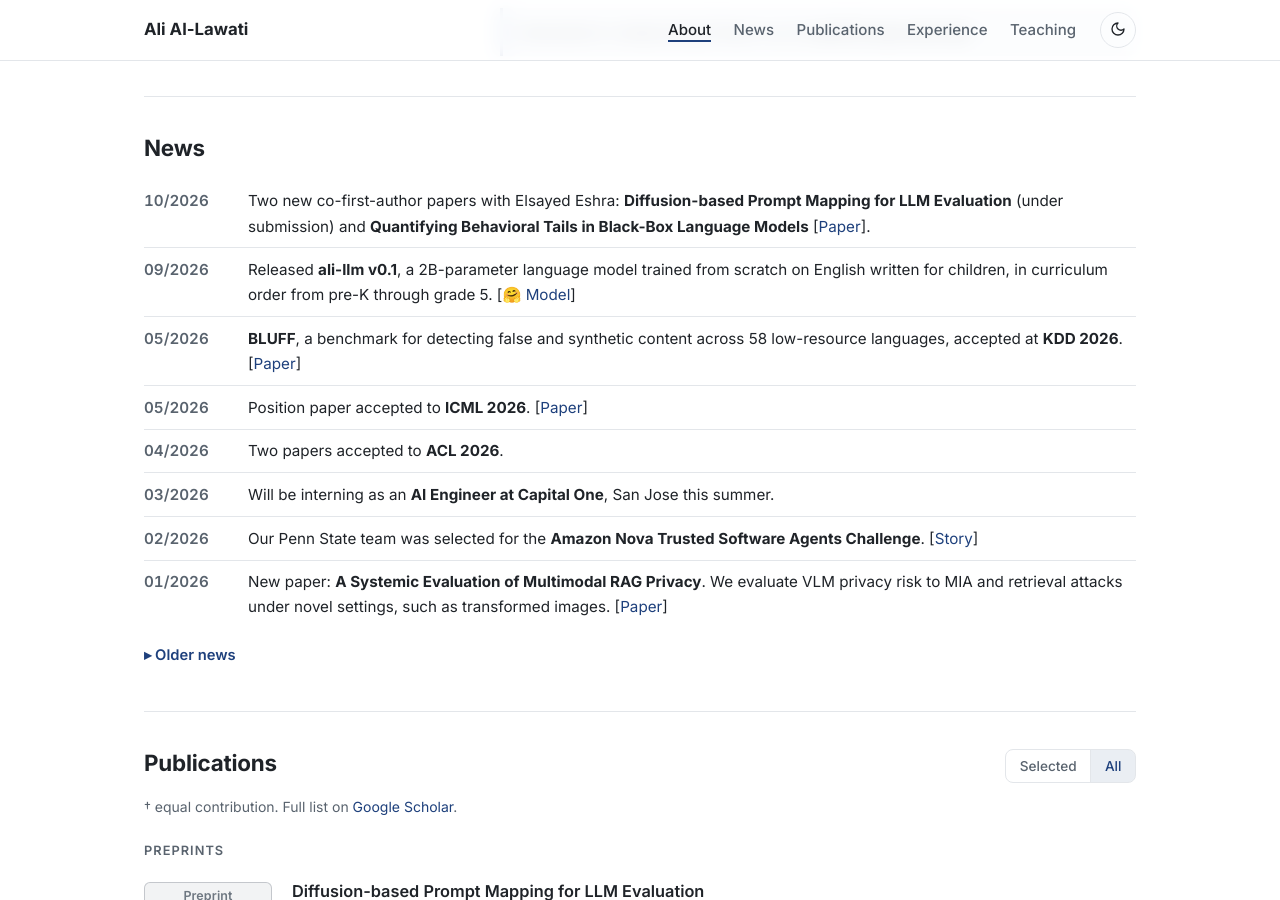
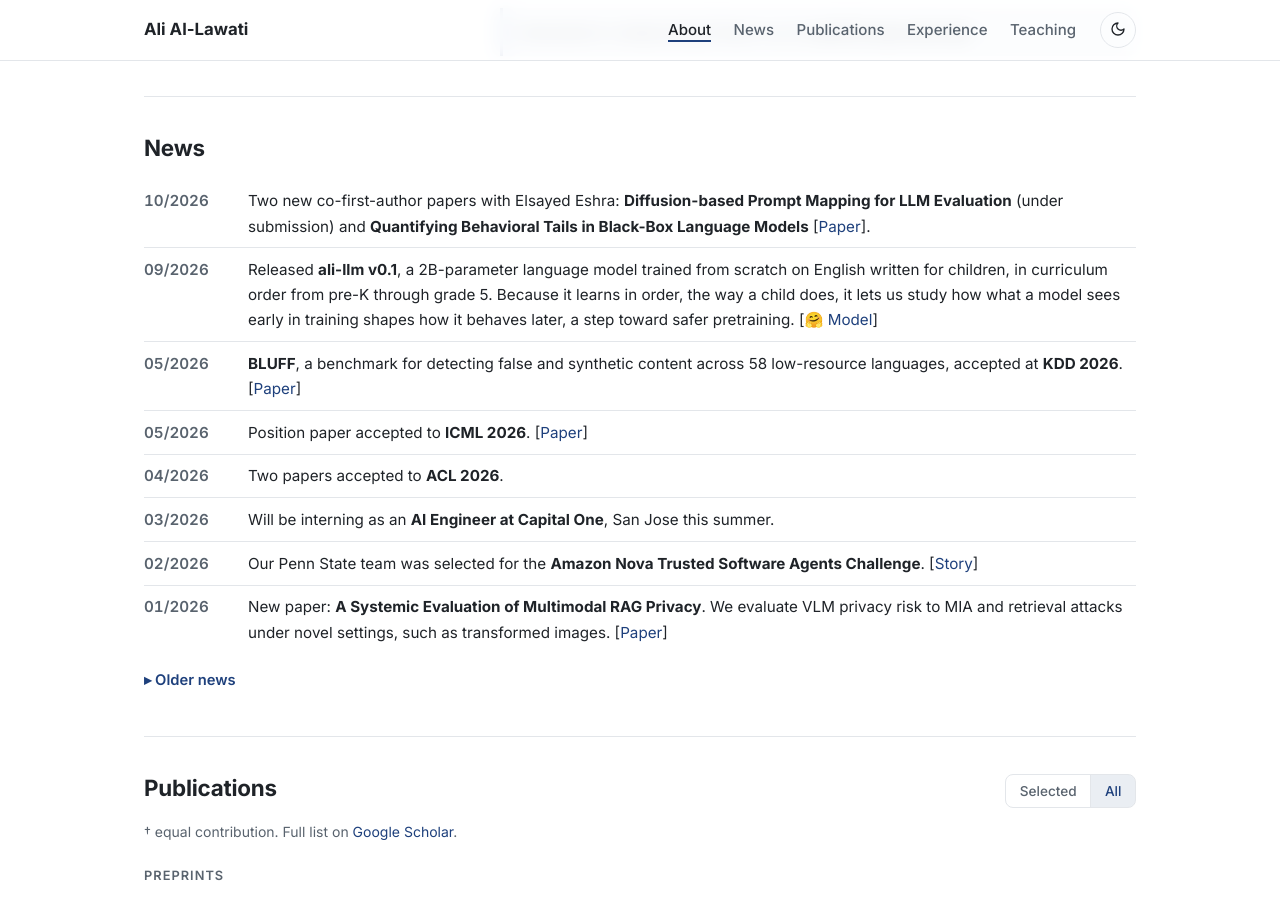
Before and after one commit to aliwister/aliwister.github.io, a Jekyll site: the page built from index.html, in a window 1280 px wide and 900 px high, scrolled down 541 px. Built offline with Jekyll 4.4.1, drawn with Linux system fonts in a browser that asks for light colours.

Commit message:
News: add motivation to ali-llm v0.1 release
Co-Authored-By: Claude Opus 5.5 <noreply@anthropic.com>

```diff
--- a/_data/news.yml
+++ b/_data/news.yml
@@ -4,7 +4,7 @@
 - date: 10/2026
   text: "Two new co-first-author papers with Elsayed Eshra: **Diffusion-based Prompt Mapping for LLM Evaluation** (under submission) and **Quantifying Behavioral Tails in Black-Box Language Models** [[Paper](https://arxiv.org/abs/2609.33638)]."
 - date: 09/2026
-  text: "Released **ali-llm v0.1**, a 2B-parameter language model trained from scratch on English written for children, in curriculum order from pre-K through grade 5. [[🤗 Model](https://huggingface.co/aliwister/ali-llm-v0.1)]"
+  text: "Released **ali-llm v0.1**, a 2B-parameter language model trained from scratch on English written for children, in curriculum order from pre-K through grade 5. Because it learns in order, the way a child does, it lets us study how what a model sees early in training shapes how it behaves later, a step toward safer pretraining. [[🤗 Model](https://huggingface.co/aliwister/ali-llm-v0.1)]"
 - date: 05/2026
   text: "**BLUFF**, a benchmark for detecting false and synthetic content across 58 low-resource languages, accepted at **KDD 2026**. [[Paper](https://arxiv.org/abs/2603.00634)]"
 - date: 05/2026
```
